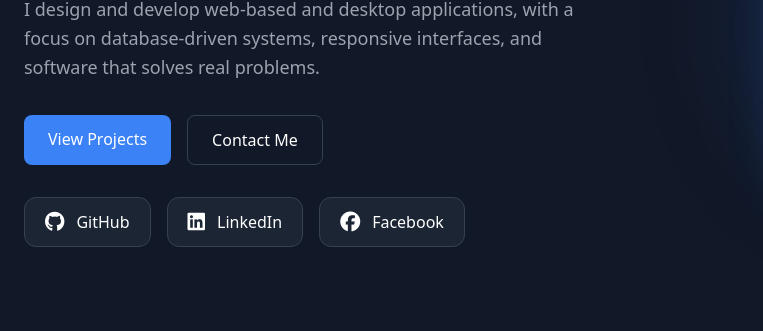
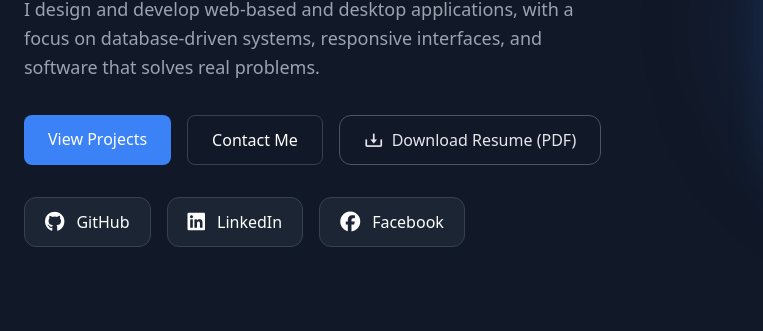
Before and after one commit to 04DEYB12/portfolio, a website: page index.html in a window 1280 px wide. Shown: the part 412-743 px from the top of the page, 0-763 px from the left. Drawn offline with nearby package versions, Linux system fonts and the light colour scheme.

Commit message:
download resume

```diff
--- a/index.html
+++ b/index.html
@@ -91,14 +91,17 @@
 
                     <!-- Buttons -->
                     <div class="flex flex-wrap gap-4 justify-center lg:justify-start mb-8">
-                        <a href="#projects"
-                           class="px-6 py-3 bg-blue-500 hover:bg-blue-600 rounded-lg font-medium transition-all duration-300">
+                        <a href="#projects" class="px-6 py-3 bg-blue-500 hover:bg-blue-600 rounded-lg font-medium transition-all duration-300">
                             View Projects
                         </a>
 
-                        <a href="#contact"
-                           class="px-6 py-3 border border-gray-700 hover:border-blue-500 hover:text-blue-400 rounded-lg font-medium transition-all duration-300">
+                        <a href="#contact" class="px-6 py-3 border border-gray-700 hover:border-blue-500 hover:text-blue-400 rounded-lg font-medium transition-all duration-300">
                             Contact Me
+                        </a>
+
+                        <a href="assets/resume/MALARAN_DAVE-RESUME2026.pdf" download class="group inline-flex items-center gap-2 px-6 py-3 rounded-xl border border-gray-600 text-gray-200 font-medium hover:bg-blue-600 hover:border-blue-600 hover:text-white transition-all duration-300">
+                            <i class="bx bx-download text-xl transition-transform duration-300 group-hover:translate-y-1"></i>
+                            <span>Download Resume (PDF)</span>
                         </a>
                     </div>
 
```
Also changed, not shown: dist/output.css, 1 other file.
